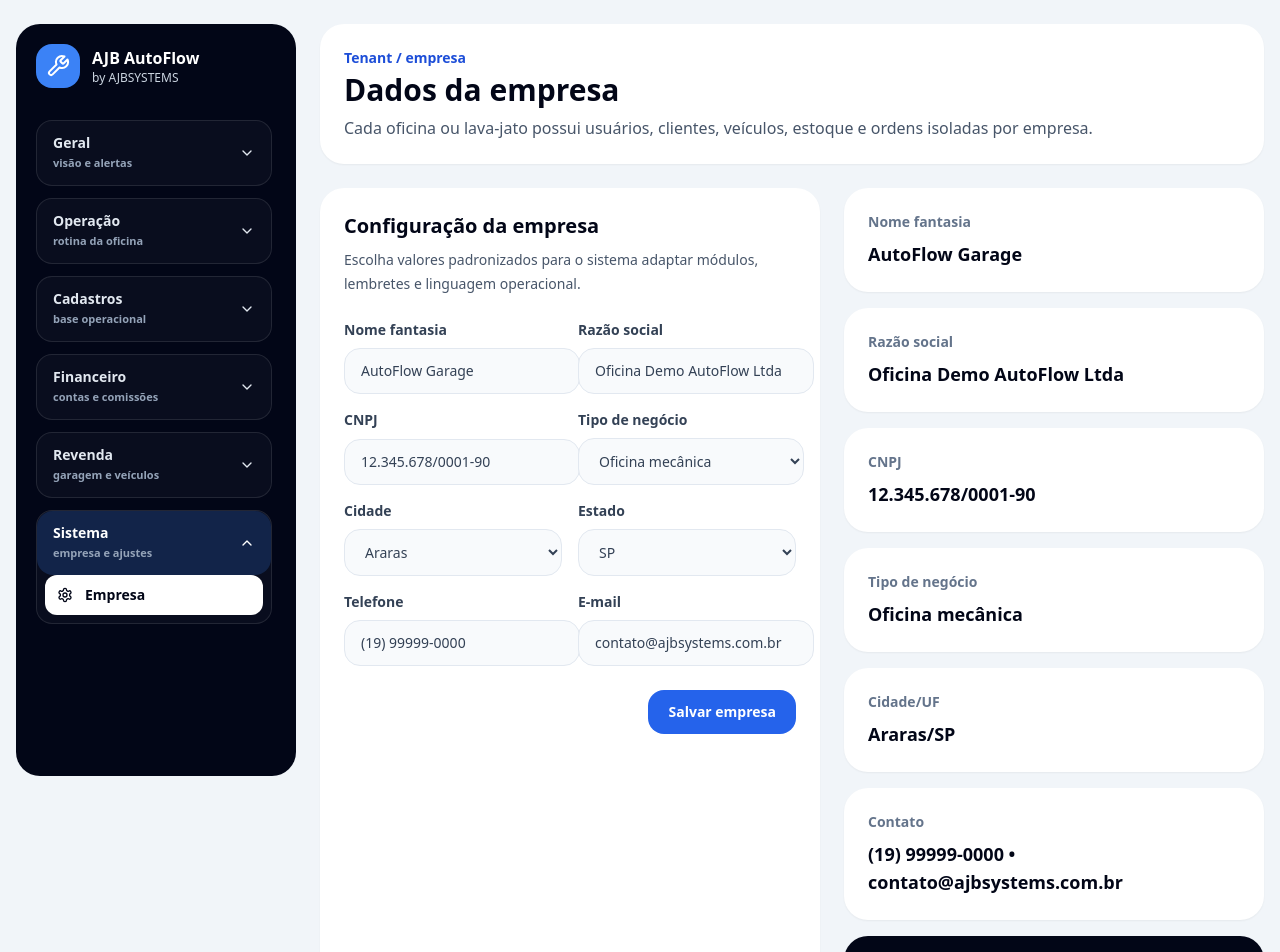
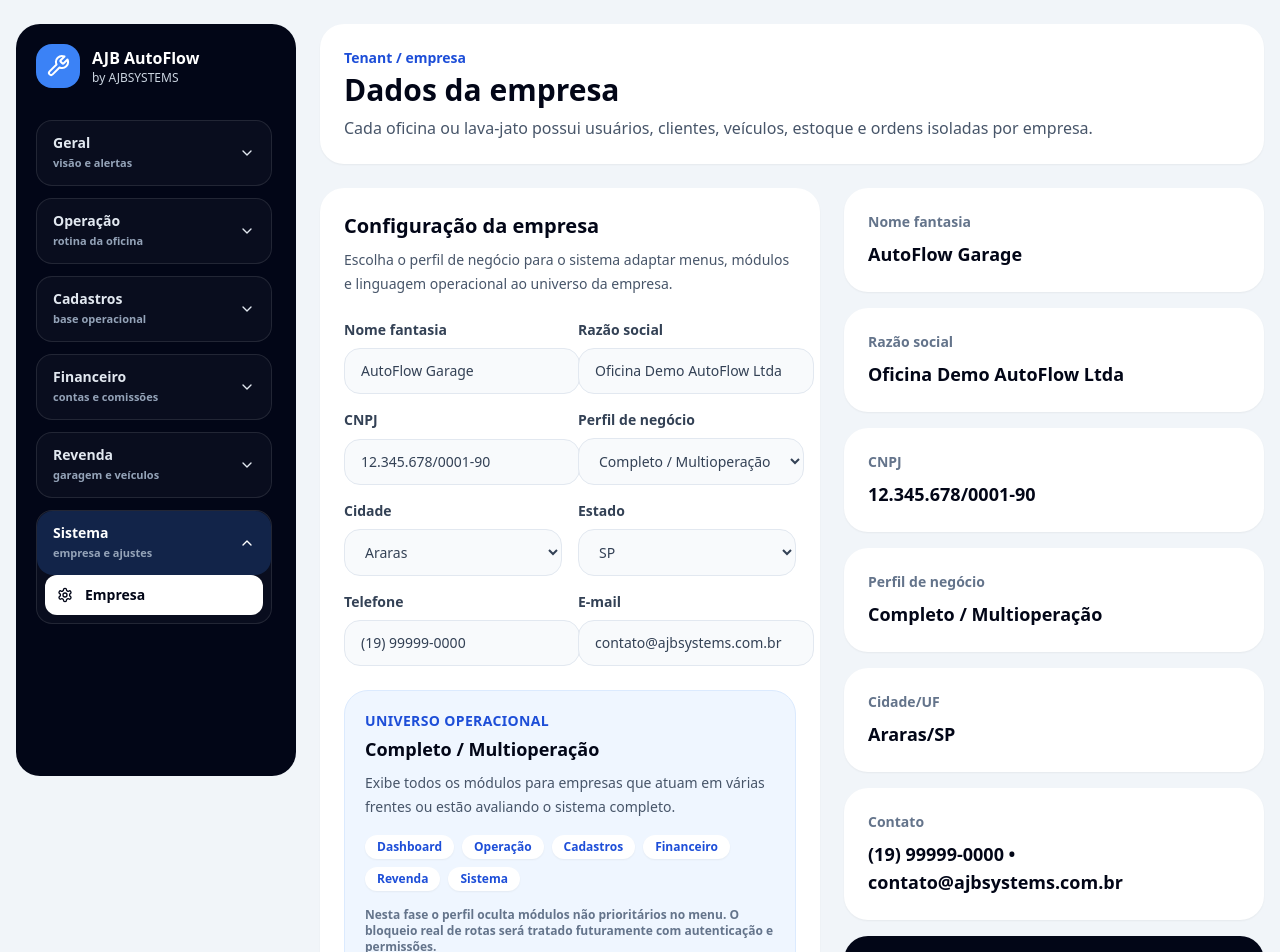
Before and after one commit to anjobrito/ajb-autoflow, a Next.js app: page /empresa in a window 1280 px wide. Shown: the top 952 px of the page. Built offline with nearby package versions, Linux system fonts and the light colour scheme.

Commit message:
feat: show business profile modules in company settings

```diff
--- a/components/company-client.tsx
+++ b/components/company-client.tsx
@@ -1,8 +1,8 @@
 "use client";
 
-import { FormEvent, useEffect, useState } from "react";
+import { FormEvent, useEffect, useMemo, useState } from "react";
 import { getCompany, saveCompany, StoredCompany } from "@/lib/browser-store";
-import { businessTypes } from "@/lib/business-types";
+import { businessTypes, getBusinessProfileByLabel } from "@/lib/business-types";
 import { brazilianStates, commonCities } from "@/lib/select-options";
 
 function Input({ label, name, value, onChange }: { label: string; name: keyof StoredCompany; value: string; onChange: (name: keyof StoredCompany, value: string) => void }) {
@@ -33,7 +33,7 @@ export function CompanyClient() {
     const loaded = getCompany();
     setCompany({
       ...loaded,
-      businessType: businessTypes.includes(loaded.businessType as typeof businessTypes[number]) ? loaded.businessType : "Oficina mecânica",
+      businessType: businessTypes.includes(loaded.businessType as typeof businessTypes[number]) ? loaded.businessType : "Completo / Multioperação",
       city: commonCities.includes(loaded.city as typeof commonCities[number]) ? loaded.city : "Outra",
       state: brazilianStates.includes(loaded.state as typeof brazilianStates[number]) ? loaded.state : "SP",
     });
@@ -47,9 +47,12 @@ export function CompanyClient() {
     event.preventDefault();
     if (!company) return;
     saveCompany(company);
+    window.dispatchEvent(new Event("ajb-company-updated"));
     setSaved(true);
     setTimeout(() => setSaved(false), 1800);
   }
+
+  const selectedProfile = useMemo(() => getBusinessProfileByLabel(company?.businessType), [company?.businessType]);
 
   if (!company) return <div className="rounded-3xl bg-white p-6 shadow-sm">Carregando dados da empresa...</div>;
 
@@ -57,7 +60,7 @@ export function CompanyClient() {
     ["Nome fantasia", company.tradeName],
     ["Razão social", company.legalName],
     ["CNPJ", company.cnpj],
-    ["Tipo de negócio", company.businessType],
+    ["Perfil de negócio", selectedProfile.label],
     ["Cidade/UF", `${company.city}/${company.state}`],
     ["Contato", `${company.phone} • ${company.email}`],
   ];
@@ -66,17 +69,29 @@ export function CompanyClient() {
     <div className="grid gap-6 xl:grid-cols-[1fr_420px]">
       <form onSubmit={handleSubmit} className="rounded-3xl bg-white p-6 shadow-sm">
         <h2 className="text-xl font-black text-slate-950">Configuração da empresa</h2>
-        <p className="mt-2 text-sm leading-6 text-slate-600">Escolha valores padronizados para o sistema adaptar módulos, lembretes e linguagem operacional.</p>
+        <p className="mt-2 text-sm leading-6 text-slate-600">Escolha o perfil de negócio para o sistema adaptar menus, módulos e linguagem operacional ao universo da empresa.</p>
 
         <div className="mt-6 grid gap-4 md:grid-cols-2">
           <Input label="Nome fantasia" name="tradeName" value={company.tradeName} onChange={updateField} />
           <Input label="Razão social" name="legalName" value={company.legalName} onChange={updateField} />
           <Input label="CNPJ" name="cnpj" value={company.cnpj} onChange={updateField} />
-          <SelectField label="Tipo de negócio" value={company.businessType} options={businessTypes} onChange={(value) => updateField("businessType", value)} />
+          <SelectField label="Perfil de negócio" value={company.businessType} options={businessTypes} onChange={(value) => updateField("businessType", value)} />
           <SelectField label="Cidade" value={company.city} options={commonCities} onChange={(value) => updateField("city", value)} />
           <SelectField label="Estado" value={company.state} options={brazilianStates} onChange={(value) => updateField("state", value)} />
           <Input label="Telefone" name="phone" value={company.phone} onChange={updateField} />
           <Input label="E-mail" name="email" value={company.email} onChange={updateField} />
+        </div>
+
+        <div className="mt-6 rounded-3xl border border-blue-100 bg-blue-50 p-5">
+          <p className="text-sm font-black uppercase tracking-wide text-blue-700">Universo operacional</p>
+          <h3 className="mt-1 text-lg font-black text-slate-950">{selectedProfile.label}</h3>
+          <p className="mt-2 text-sm leading-6 text-slate-600">{selectedProfile.description}</p>
+          <div className="mt-4 flex flex-wrap gap-2">
+            {selectedProfile.modules.map((module) => (
+              <span key={module} className="rounded-full bg-white px-3 py-1 text-xs font-black text-blue-700 shadow-sm">{module}</span>
+            ))}
+          </div>
+          <p className="mt-4 text-xs font-semibold text-slate-500">Nesta fase o perfil oculta módulos não prioritários no menu. O bloqueio real de rotas será tratado futuramente com autenticação e permissões.</p>
         </div>
 
         <div className="mt-6 flex items-center justify-end gap-3">
```
